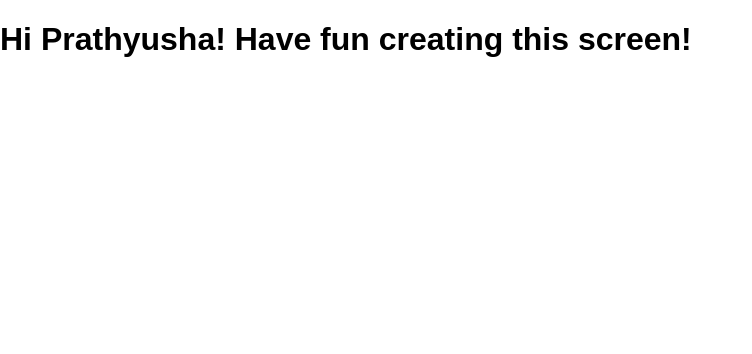
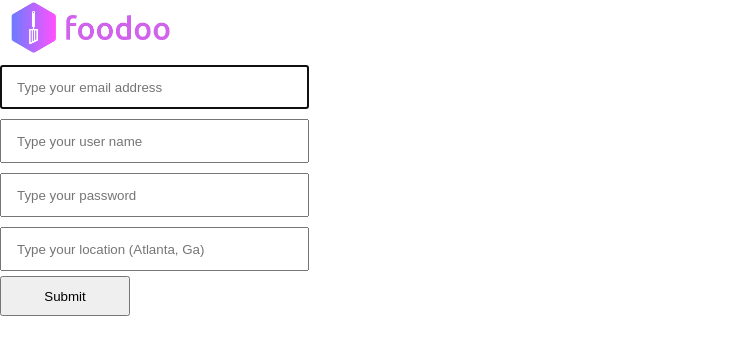
Before and after one commit to pmattam/Foodoo-App, a React (Create React App) app: page /#/register in a window 1280 px wide. Shown: the top 354 px of the page, without its empty margins (0-752 px from the left). Built offline with nearby package versions, Linux system fonts and the light colour scheme.

Commit message:
created signin form

```diff
--- a/src/Screens/RegisterScreen.js
+++ b/src/Screens/RegisterScreen.js
@@ -1,8 +1,57 @@
 import React from "react";
+import { Button, FormGroup, FormControl } from "react-bootstrap";
+import mainLogo from '../images/foodoo-logo.png';
+import { Link } from "react-router-dom";
 
 
 let RegisterScreen = () => {
-    return (<h1>Hi Prathyusha! Have fun creating this screen!</h1>)
+    return (
+    <div className="register-contianer">
+        <header>
+            <div><Link to="/"><img src={mainLogo} className="main-logo" alt="mainlogo" /></Link></div>
+        </header>
+    <div className="form">
+        <FormGroup controlId="email" bsSize="large">
+            <FormControl
+              placeholder="Type your email address"
+              autoFocus
+              type="email"
+            />
+        </FormGroup>
+
+        <FormGroup controlId="username" bsSize="large">
+            <FormControl
+              placeholder="Type your user name"
+              type="username"
+        />
+        </FormGroup>
+
+        <FormGroup controlId="password" bsSize="large">
+            <FormControl
+              placeholder="Type your password"
+              type="password"
+        />
+        </FormGroup>
+
+        <FormGroup controlId="location" bsSize="large">
+            <FormControl
+              placeholder="Type your location (Atlanta, Ga)"
+              type="location"
+        />
+        </FormGroup>
+
+            <div className="sl">
+            <Button
+                block
+                bsSize="large"
+                type="Submit"
+            >
+                Submit
+            </Button>
+            </div>
+    </div>
+    </div>
+    )
 }
 
 export default RegisterScreen;
```
